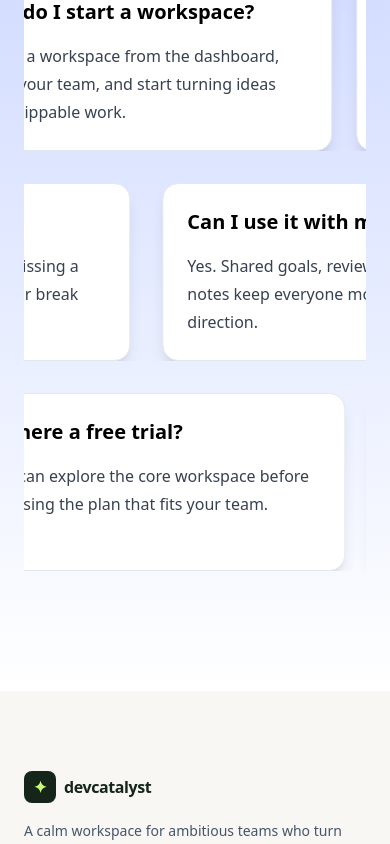
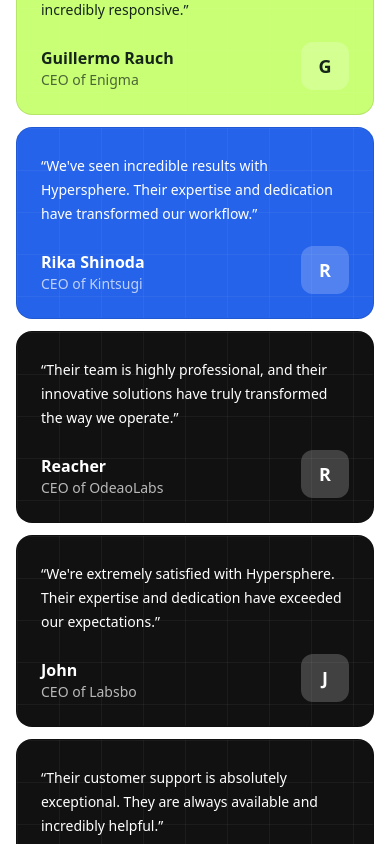
Before and after one commit to Raj-Likhit/demo2, a Next.js app: page / in a window 390 px wide. Shown: the part 4180-5024 px from the top of the page. Built offline with nearby package versions, Linux system fonts and the light colour scheme.

Commit message:
feat: add testimonials section before FAQ

```diff
--- a/app/globals.css
+++ b/app/globals.css
@@ -16,4 +16,6 @@
 .animate-scroll-horizontal { animation: scroll-horizontal var(--scroll-duration, 40s) linear infinite; }
 .animate-scroll-horizontal-reverse { animation: scroll-horizontal-reverse var(--scroll-duration, 40s) linear infinite; }
 .scroller-mask:hover .animate-scroll-horizontal, .scroller-mask:hover .animate-scroll-horizontal-reverse { animation-play-state: paused; }
+.timeline-content { opacity: 0; filter: blur(8px); transform: translateY(16px); transition: opacity .5s ease, filter .5s ease, transform .5s ease; }
+.timeline-content-visible { opacity: 1; filter: blur(0); transform: translateY(0); }
 @media (prefers-reduced-motion: reduce) { .animate-fade-in-up, .animate-scroll-horizontal, .animate-scroll-horizontal-reverse { animation: none; } }
--- a/app/page.tsx
+++ b/app/page.tsx
@@ -2,9 +2,10 @@
 import WorkflowSection from "@/components/sections/workflow-section";
 import AboutSection from "@/components/sections/about-section";
 import GallerySection from "@/components/sections/gallery-section";
+import TestimonialsSection from "@/components/sections/testimonials-section";
 import FAQSection from "@/components/sections/faq-section";
 import SiteFooter from "@/components/sections/site-footer";
 
 export default function Home() {
-  return <main className="min-h-screen overflow-hidden bg-[#f8f7f4]"><HomeHero /><WorkflowSection /><AboutSection /><GallerySection /><FAQSection /><SiteFooter /></main>;
+  return <main className="min-h-screen overflow-hidden bg-[#f8f7f4]"><HomeHero /><WorkflowSection /><AboutSection /><GallerySection /><TestimonialsSection /><FAQSection /><SiteFooter /></main>;
 }
--- a/components/sections/home-hero.tsx
+++ b/components/sections/home-hero.tsx
@@ -2,7 +2,7 @@
 import { CrowdCanvas } from "@/components/ui/skiper39";
 
 export function SiteNav() {
-  return <nav className="mx-auto flex max-w-7xl items-center justify-between px-6 py-6 lg:px-10"><a href="#" className="flex items-center gap-2.5 font-semibold tracking-tight"><span className="grid size-8 place-items-center rounded-lg bg-[#15251a] text-[#c9ff75]"><Command size={17} /></span>devcatalyst</a><div className="hidden items-center gap-8 text-sm text-slate-600 md:flex"><a href="#workflow">Workflow</a><a href="#about">About us</a><a href="#gallery">Gallery</a><a href="#faq">FAQ</a></div><a href="#start" className="rounded-full bg-[#15251a] px-4 py-2 text-sm font-medium text-white transition hover:bg-[#28402f]">Start building <ArrowRight className="ml-1 inline" size={15} /></a></nav>
+  return <nav className="mx-auto flex max-w-7xl items-center justify-between px-6 py-6 lg:px-10"><a href="#" className="flex items-center gap-2.5 font-semibold tracking-tight"><span className="grid size-8 place-items-center rounded-lg bg-[#15251a] text-[#c9ff75]"><Command size={17} /></span>devcatalyst</a><div className="hidden items-center gap-8 text-sm text-slate-600 md:flex"><a href="#workflow">Workflow</a><a href="#about">About us</a><a href="#gallery">Gallery</a><a href="#testimonials">Testimonials</a><a href="#faq">FAQ</a></div><a href="#start" className="rounded-full bg-[#15251a] px-4 py-2 text-sm font-medium text-white transition hover:bg-[#28402f]">Start building <ArrowRight className="ml-1 inline" size={15} /></a></nav>
 }
 
 export default function HomeHero() {
--- /dev/null
+++ b/components/sections/testimonials-section.tsx
@@ -0,0 +1,2 @@
+import ClientFeedback from "@/components/ui/testimonial";
+export default function TestimonialsSection() { return <section id="testimonials" aria-label="Customer testimonials"><ClientFeedback /></section>; }
--- /dev/null
+++ b/components/ui/testimonial.tsx
@@ -0,0 +1,25 @@
+"use client";
+
+import { TimelineContent } from "@/components/ui/timeline-animation";
+import { useRef } from "react";
+
+const testimonials = [
+  ["Hypersphere has been a game-changer for us. Their service is top-notch and their team is incredibly responsive.", "Guillermo Rauch", "CEO of Enigma", "#c9ff75"],
+  ["We've seen incredible results with Hypersphere. Their expertise and dedication have transformed our workflow.", "Rika Shinoda", "CEO of Kintsugi", "#2563eb"],
+  ["Their team is highly professional, and their innovative solutions have truly transformed the way we operate.", "Reacher", "CEO of OdeaoLabs", "#111111"],
+  ["We're extremely satisfied with Hypersphere. Their expertise and dedication have exceeded our expectations.", "John", "CEO of Labsbo", "#111111"],
+  ["Their customer support is absolutely exceptional. They are always available and incredibly helpful.", "Steven Sunny", "CEO of boxefi", "#111111"],
+  ["Hypersphere has been a key partner in our growth journey.", "Guillermo Rauch", "CEO of OdeaoLabs", "#2563eb"],
+  ["Hypersphere has been a true game-changer for us. Their exceptional service and commitment to excellence made a significant impact.", "Paul Brauch", "CTO of Spectrum", "#c9ff75"],
+] as const;
+
+function TestimonialCard({ item, index }: { item: (typeof testimonials)[number]; index: number }) {
+  const [quote, name, role, color] = item;
+  const dark = color === "#111111";
+  return <TimelineContent animationNum={index} className="relative flex min-h-48 flex-col justify-between overflow-hidden rounded-2xl border border-black/10 p-6" style={{ backgroundColor: color, color: dark || color === "#2563eb" ? "white" : "#15251a" }}><div className="pointer-events-none absolute inset-0 opacity-25" style={{ backgroundImage: "linear-gradient(to right,#fff3 1px,transparent 1px),linear-gradient(to bottom,#fff3 1px,transparent 1px)", backgroundSize: "42px 42px" }} /><article className="relative mt-auto"><p className="text-sm leading-6">“{quote}”</p><div className="flex items-end justify-between gap-4 pt-5"><div><h3 className="font-semibold">{name}</h3><p className="text-sm opacity-70">{role}</p></div><div className="grid size-12 shrink-0 place-items-center rounded-xl bg-white/20 text-lg font-semibold">{name[0]}</div></div></article></TimelineContent>;
+}
+
+export default function ClientFeedback() {
+  const testimonialRef = useRef<HTMLDivElement>(null);
+  return <main ref={testimonialRef} className="w-full bg-white py-20 text-black"><section className="container mx-auto max-w-6xl px-4"><div className="mx-auto max-w-screen-md space-y-2 text-center"><TimelineContent as="h2" animationNum={0} timelineRef={testimonialRef} className="text-3xl font-medium xl:text-4xl">Trusted by startups and the world&apos;s largest companies</TimelineContent><TimelineContent as="p" animationNum={1} timelineRef={testimonialRef} className="text-gray-500">Let&apos;s hear how ambitious teams feel about their service.</TimelineContent></div><div className="mt-10 grid gap-3 lg:grid-cols-3">{testimonials.map((item, index) => <TestimonialCard key={`${item[1]}-${index}`} item={item} index={index} />)}</div></section></main>;
+}
--- /dev/null
+++ b/components/ui/timeline-animation.tsx
@@ -0,0 +1,24 @@
+"use client";
+
+import React, { useEffect, useRef, useState } from "react";
+
+type TimelineContentProps = React.HTMLAttributes<HTMLElement> & {
+  as?: keyof React.JSX.IntrinsicElements;
+  animationNum?: number;
+  timelineRef?: React.RefObject<HTMLElement | null>;
+  customVariants?: unknown;
+};
+
+export function TimelineContent({ as: Tag = "div", animationNum = 0, timelineRef: _timelineRef, children, className = "", style, ...props }: TimelineContentProps) {
+  void _timelineRef;
+  const localRef = useRef<HTMLElement>(null);
+  const [visible, setVisible] = useState(false);
+  useEffect(() => {
+    const element = localRef.current;
+    if (!element) return;
+    const observer = new IntersectionObserver(([entry]) => { if (entry.isIntersecting) { setVisible(true); observer.disconnect(); } }, { threshold: 0.12 });
+    observer.observe(element);
+    return () => observer.disconnect();
+  }, []);
+  return React.createElement(Tag, { ...props, ref: localRef, className: `${className} timeline-content ${visible ? "timeline-content-visible" : ""}`, style: { animationDelay: `${animationNum * 120}ms`, ...style } }, children);
+}
```
